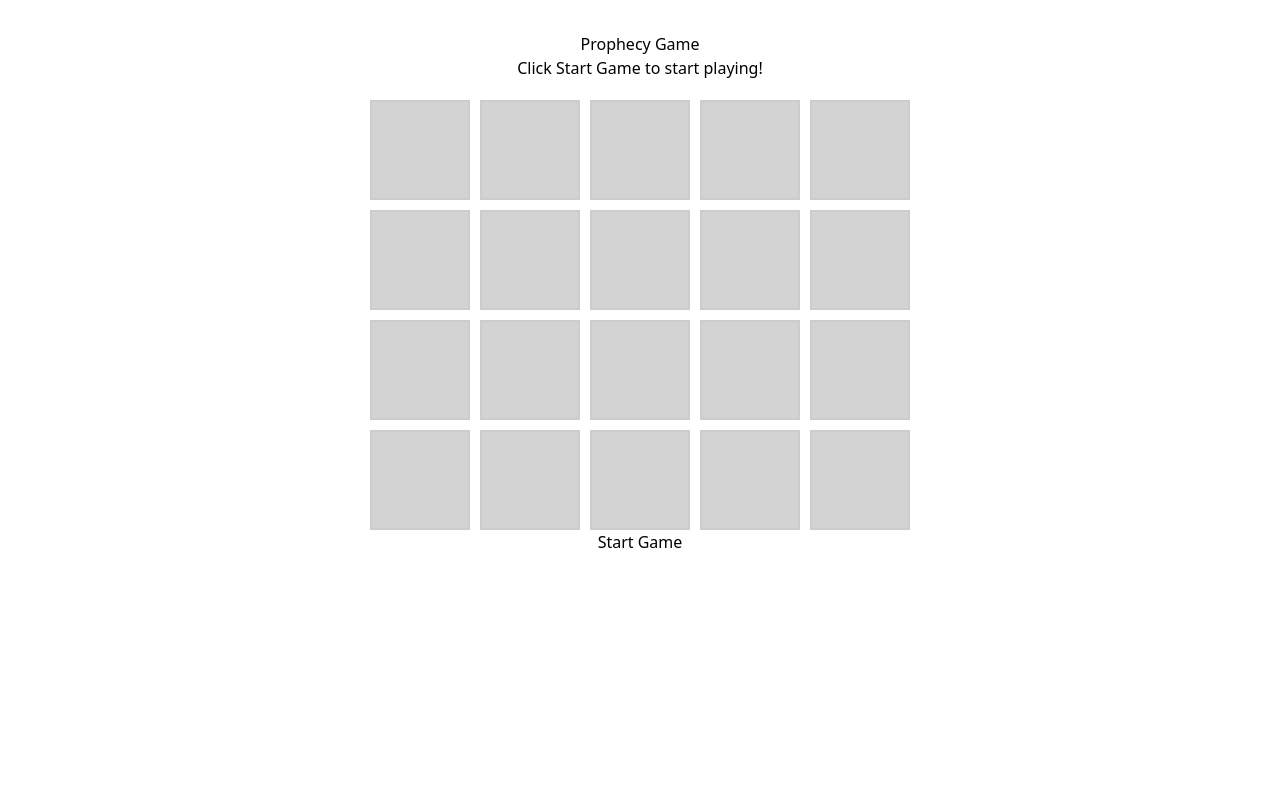
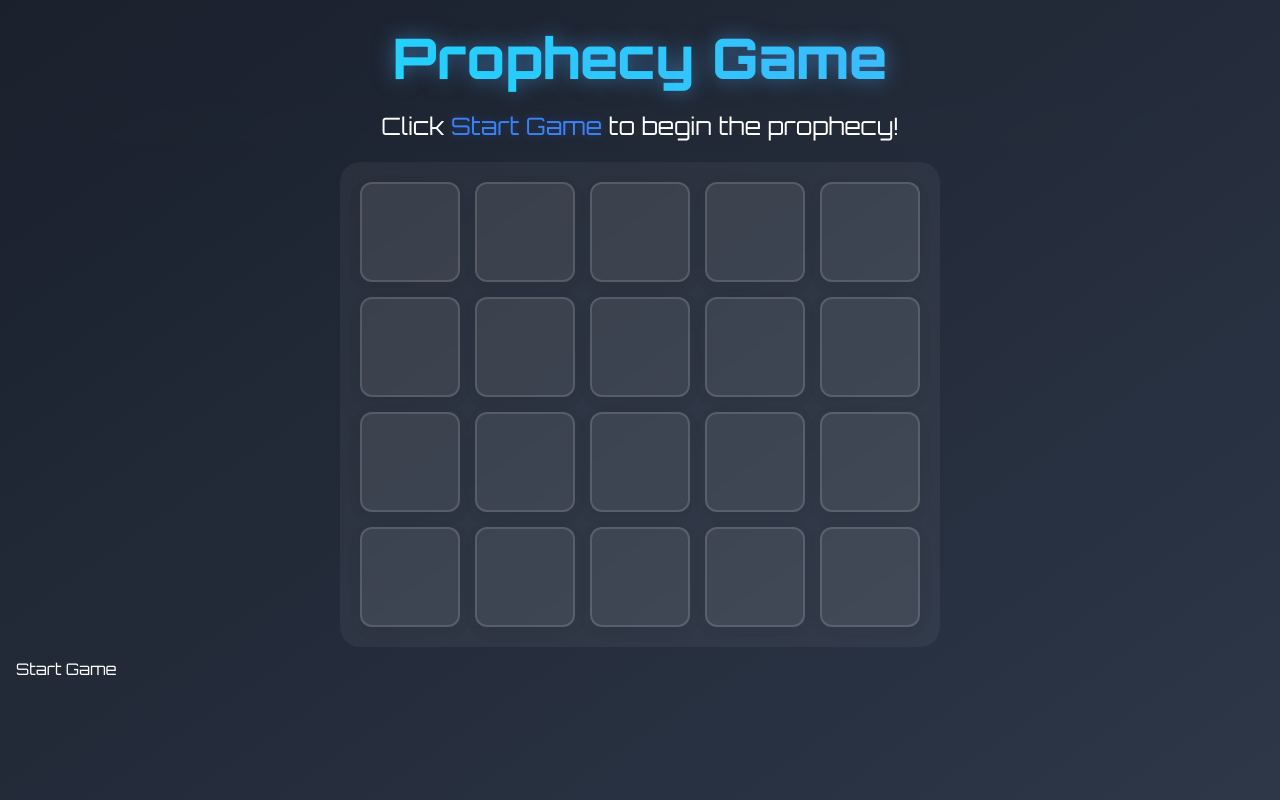
Before and after one commit to Gaurav-Shah05/prophecy-game, a React (Vite) app: page / in a window 1280 px wide. Built offline with nearby package versions, Linux system fonts and the light colour scheme.

Commit message:
modified styles

```diff
--- a/index.html
+++ b/index.html
@@ -2,7 +2,7 @@
 <html lang="en">
   <head>
     <meta charset="UTF-8" />
-    <link rel="icon" type="image/svg+xml" href="src/assets/game_logo.webp" />
+    <link rel="icon" type="image/svg+xml" href="src/assets/game-logo.webp" />
     <meta name="viewport" content="width=device-width, initial-scale=1.0" />
     <title>Prophecy Game</title>
   </head>
--- a/src/App.css
+++ b/src/App.css
@@ -1,73 +1,138 @@
+@import url('https://fonts.googleapis.com/css2?family=Orbitron:wght@400;600;800&display=swap');
+
 #root {
-  max-width: 1280px;
   margin: 0 auto;
-  padding: 2rem;
+  padding: 1rem;
+  font-family: 'Orbitron', sans-serif;
+  background: linear-gradient(145deg, #1a202c 0%, #2d3748 100%);
+  min-height: 100vh;
+  color: white;
+}
+
+.game-title {
+  font-size: clamp(2rem, 5vw, 3.5rem);
+  font-weight: 800;
+  background: linear-gradient(45deg, #00f2fe, #4facfe);
+  -webkit-background-clip: text;
+  -webkit-text-fill-color: transparent;
+  text-shadow: 0 0 20px rgba(79, 172, 254, 0.5);
+  text-align: center;
+  padding: 0 1rem;
+}
+
+.grid-container {
+  display: grid;
+  grid-template-columns: repeat(5, minmax(60px, 100px));
+  gap: clamp(8px, 2vw, 15px);
+  justify-content: center;
+  margin: 10px auto;
+  padding: clamp(10px, 3vw, 20px);
+  background: rgba(255, 255, 255, 0.05);
+  border-radius: 20px;
+  backdrop-filter: blur(10px);
+  width: fit-content;
+  max-width: 95vw;
+}
+
+.grid-item {
+  aspect-ratio: 1;
+  width: 100%;
+  height: auto;
+  font-size: clamp(20px, 4vw, 28px);
+  display: flex;
+  justify-content: center;
+  align-items: center;
+  border-radius: 12px;
+  background: rgba(255, 255, 255, 0.1);
+  border: 2px solid rgba(255, 255, 255, 0.2);
+  cursor: pointer;
+  transition: all 0.3s ease;
+  color: white;
+  box-shadow: 0 4px 15px rgba(0, 0, 0, 0.1);
+}
+
+/* Player 1 hover style */
+.player1-turn .grid-item:not(.cursor-not-allowed):hover {
+  background: linear-gradient(135deg, rgba(236, 72, 153, 0.3), rgba(244, 114, 182, 0.3));
+  border-color: #ec4899;
+  transform: translateY(-3px);
+  box-shadow: 0 6px 20px rgba(236, 72, 153, 0.3);
+}
+
+.player2-turn .grid-item:not(.cursor-not-allowed):hover {
+  background: linear-gradient(135deg, rgba(59, 130, 246, 0.3), rgba(147, 197, 253, 0.3));
+  border-color: #3b82f6;
+  transform: translateY(-3px);
+  box-shadow: 0 6px 20px rgba(59, 130, 246, 0.3);
+}
+
+.grid-item.cursor-not-allowed {
+  background: rgba(255, 255, 255, 0.05);
+  cursor: not-allowed;
+  opacity: 0.7;
+}
+
+.player-info {
+  font-size: clamp(1rem, 3vw, 1.5rem);
+  padding: 0.5rem 1rem;
+  border-radius: 12px;
+  backdrop-filter: blur(5px);
+  max-width: 90%;
+  margin: 0 auto;
   text-align: center;
 }
 
-.logo {
-  height: 6em;
-  padding: 1.5em;
-  will-change: filter;
-  transition: filter 300ms;
-}
-.logo:hover {
-  filter: drop-shadow(0 0 2em #646cffaa);
-}
-.logo.react:hover {
-  filter: drop-shadow(0 0 2em #61dafbaa);
+/* Add these styles for the numbers */
+.text-pink-400 {
+  color: #ec4899;
+  text-shadow: 0 0 10px rgba(236, 72, 153, 0.3);
 }
 
-@keyframes logo-spin {
-  from {
-    transform: rotate(0deg);
+.text-blue-400 {
+  color: #3b82f6;
+  text-shadow: 0 0 10px rgba(59, 130, 246, 0.3);
+}
+
+/* Add style for auto-filled X's */
+.text-gray-400 {
+  color: #9ca3af;
+  text-shadow: 0 0 10px rgba(156, 163, 175, 0.3);
+}
+
+/* Add responsive styles for the menu */
+@media (max-width: 768px) {
+  .cell-menu {
+    position: fixed;
+    bottom: 20px !important;
+    left: 50% !important;
+    transform: translateX(-50%) !important;
+    top: auto !important;
+    width: 90%;
+    max-width: 200px;
   }
-  to {
-    transform: rotate(360deg);
+
+  .button-container {
+    flex-direction: column;
+    align-items: center;
+    gap: 1rem;
+  }
+
+  .button-container button {
+    width: 80%;
+    max-width: 200px;
   }
 }
 
-@media (prefers-reduced-motion: no-preference) {
-  a:nth-of-type(2) .logo {
-    animation: logo-spin infinite 20s linear;
-  }
+/* Add this new style for non-started game */
+.game-not-started .grid-item {
+  cursor: default !important;
+  pointer-events: none;
+  opacity: 0.7;
 }
 
-.card {
-  padding: 2em;
+.game-not-started .grid-item:hover {
+  transform: none;
+  box-shadow: none;
+  border-color: rgba(255, 255, 255, 0.2);
+  background: rgba(255, 255, 255, 0.1);
 }
-
-.read-the-docs {
-  color: #888;
-}
-.grid-container {
-  display: grid;
-  grid-template-columns: repeat(5, 100px); /* 4 equal columns of 100px */
-  gap: 10px; /* Spacing between cells */
-  justify-content: center; /* Center the grid */
-  margin-top: 20px;
-}
-
-.grid-item {
-  background-color: lightgray;
-  border: 2px solid #ccc;
-  height: 100px; /* Same height for all cells */
-  display: flex;
-  justify-content: center;
-  align-items: center;
-  font-size: 24px; /* Text size inside cells */
-  cursor: pointer;
-  transition: background-color 0.3s ease;
-}
-
-.grid-item:hover {
-  background-color: #f0f0f0; /* Slight color change on hover */
-}
-
-.relative {
-  position: relative;
-}
-
-.absolute {
-  position: absolute;
-}
--- a/src/App.jsx
+++ b/src/App.jsx
@@ -1,26 +1,34 @@
 // src/App.js
 import React, { useState } from 'react';
 import Grid from './Grid';
-import Buttons from './Buttons';
 
 const App = () => {
     const [gameStarted, setGameStarted] = useState(false);
     const [currentPlayer, setCurrentPlayer] = useState('Player 1');
 
+    // Function to get player color class
+    const getPlayerColorClass = (player) => {
+        return player === 'Player 1' ? 'text-pink-400' : 'text-blue-400';
+    };
+
     return (
-        <div>
-            <h1 className="text-left text-4xl font-bold">Prophecy Game</h1>
-            <h1 className="text-lg mb-2">
-                {gameStarted
-                    ? `Current Player: ${currentPlayer}`
-                    :  (
-                        <>
-                            Click <span className="font-semibold text-blue-500">Start Game</span> to start playing!
-                        </>
-                    )
-}
-            </h1>
-            <div className="w-4/12 flex flex-col justify-between m-auto">
+        <div className="max-w-[1200px] mx-auto px-4">
+            <h1 className="game-title">Prophecy Game</h1>
+            <div className="player-info mt-1.5 m-auto">
+                {gameStarted ? (
+                    <span>
+                        Current Player: {' '}
+                        <span className={getPlayerColorClass(currentPlayer)}>
+                            {currentPlayer}
+                        </span>
+                    </span>
+                ) : (
+                    <>
+                        Click <span className="font-semibold text-blue-400">Start Game</span> to begin the prophecy!
+                    </>
+                )}
+            </div>
+            <div className="w-full md:w-6/12 flex flex-col justify-between m-auto">
                 <Grid
                     gameStarted={gameStarted}
                     setGameStarted={setGameStarted}
--- a/src/Buttons.jsx
+++ b/src/Buttons.jsx
@@ -4,7 +4,10 @@ const Buttons = ({text, otherClass, onClick}) => {
     return (
         <div
             onClick={onClick}
-            className={`bg-sky-900 text-white py-2 w-36 rounded-md hover:bg-sky-600 cursor-pointer ${otherClass}`}
+            className={`bg-gradient-to-r from-blue-500 to-blue-600 text-white py-2 md:py-3
+            w-full md:w-36 rounded-xl hover:from-blue-600 hover:to-blue-700 cursor-pointer
+            transition-all duration-300 transform hover:-translate-y-1
+            shadow-lg hover:shadow-xl text-center ${otherClass}`}
         >
             {text}
         </div>
--- a/src/Grid.jsx
+++ b/src/Grid.jsx
@@ -10,6 +10,10 @@ const Grid = ({ gameStarted, setGameStarted, currentPlayer, setCurrentPlayer })
   const [selectedCell, setSelectedCell] = useState(null);
   const [moveHistory, setMoveHistory] = useState([]);
   const [playerHistory, setPlayerHistory] = useState([]);
+  const [playerMoves, setPlayerMoves] = useState(Array(4).fill().map(() => Array(5).fill(null)));
+  const [autoFilledCells, setAutoFilledCells] = useState(
+    Array(4).fill().map(() => Array(5).fill(false))
+  );
 
   // Get unavailable numbers for a specific cell
   const getUnavailableNumbers = (rowIndex, colIndex, currentGrid) => {
@@ -33,22 +37,30 @@ const Grid = ({ gameStarted, setGameStarted, currentPlayer, setCurrentPlayer })
   const checkAndAutoFill = (currentGrid) => {
     let gridChanged = false;
     const newGrid = [...currentGrid.map(row => [...row])];
-    const allOptions = ['1', '2', '3', '4', '5', 'X'];
+    const newAutoFilled = [...autoFilledCells.map(row => [...row])];
+    const allOptions = ['1', '2', '3', '4', '5'];
 
     for (let row = 0; row < newGrid.length; row++) {
       for (let col = 0; col < newGrid[0].length; col++) {
         if (newGrid[row][col] === null) {
           const unavailable = getUnavailableNumbers(row, col, newGrid);
-          const available = allOptions.filter(opt => !unavailable.has(opt));
 
-          if (available.length === 1) {
-            newGrid[row][col] = available[0];
+          // Check if all numbers (1-5) are used in this row or column
+          const allNumbersUsed = allOptions.every(num => unavailable.has(num));
+
+          // Only fill with X if all numbers are used
+          if (allNumbersUsed) {
+            newGrid[row][col] = 'X';
+            newAutoFilled[row][col] = true; // Mark as auto-filled
             gridChanged = true;
           }
         }
       }
     }
 
+    if (gridChanged) {
+      setAutoFilledCells(newAutoFilled);
+    }
     return gridChanged ? newGrid : null;
   };
 
@@ -61,17 +73,32 @@ const Grid = ({ gameStarted, setGameStarted, currentPlayer, setCurrentPlayer })
 
     // Update the selected cell
     let newGrid = grid.map(row => [...row]);
+    let newPlayerMoves = playerMoves.map(row => [...row]);
+    let newAutoFilled = autoFilledCells.map(row => [...row]);
+
+    // Store which player made this move and mark as not auto-filled
     newGrid[selectedCell.rowIndex][selectedCell.colIndex] = value;
+    newPlayerMoves[selectedCell.rowIndex][selectedCell.colIndex] = currentPlayer;
+    newAutoFilled[selectedCell.rowIndex][selectedCell.colIndex] = false;
 
     // Check for auto-fill opportunities
     let autoFilledGrid = checkAndAutoFill(newGrid);
     while (autoFilledGrid) {
       newGrid = autoFilledGrid;
+      // For auto-filled cells, also track the current player
+      for(let i = 0; i < newGrid.length; i++) {
+        for(let j = 0; j < newGrid[0].length; j++) {
+          if(newGrid[i][j] !== null && playerMoves[i][j] === null) {
+            newPlayerMoves[i][j] = currentPlayer;
+          }
+        }
+      }
       autoFilledGrid = checkAndAutoFill(newGrid);
     }
 
     // Update state
     setGrid(newGrid);
+    setPlayerMoves(newPlayerMoves);
     setMenuPosition(null);
     setSelectedCell(null);
     setCurrentPlayer(currentPlayer === 'Player 1' ? 'Player 2' : 'Player 1');
@@ -127,8 +154,16 @@ const Grid = ({ gameStarted, setGameStarted, currentPlayer, setCurrentPlayer })
     const previousGrid = moveHistory[moveHistory.length - 1];
     const previousPlayer = playerHistory[playerHistory.length - 1];
 
+    // Reset playerMoves for the undone cells
+    const newPlayerMoves = playerMoves.map((row, i) =>
+      row.map((player, j) =>
+        previousGrid[i][j] === null ? null : player
+      )
+    );
+
     // Update current state
     setGrid(previousGrid);
+    setPlayerMoves(newPlayerMoves);
     setCurrentPlayer(previousPlayer);
 
     // Remove the last state from history
@@ -139,15 +174,19 @@ const Grid = ({ gameStarted, setGameStarted, currentPlayer, setCurrentPlayer })
   const handleQuitGame = () => {
     setGameStarted(false);
     setGrid(initialGrid);
+    setPlayerMoves(Array(4).fill().map(() => Array(5).fill(null)));
     setCurrentPlayer('Player 1');
-    // Clear history when quitting
     setMoveHistory([]);
     setPlayerHistory([]);
   };
 
   return (
     <div className="relative">
-      <div className="grid-container mb-8">
+      <div className={`grid-container ${!gameStarted
+        ? 'game-not-started'
+        : currentPlayer === 'Player 1'
+          ? 'player1-turn'
+          : 'player2-turn'}`}>
         {grid.map((row, rowIndex) =>
           row.map((cell, colIndex) => (
             <div
@@ -155,7 +194,20 @@ const Grid = ({ gameStarted, setGameStarted, currentPlayer, setCurrentPlayer })
               className={`grid-item ${cell !== null ? 'cursor-not-allowed' : 'cursor-pointer'}`}
               onClick={(e) => handleCellClick(rowIndex, colIndex, e)}
             >
-              {cell}
+              {cell && (
+                <span
+                  className={`
+                    ${autoFilledCells[rowIndex][colIndex]
+                      ? 'text-gray-400'
+                      : playerMoves[rowIndex][colIndex] === 'Player 1'
+                        ? 'text-pink-400'
+                        : 'text-blue-400'
+                    }
+                  `}
+                >
+                  {cell}
+                </span>
+              )}
             </div>
           ))
         )}
@@ -167,6 +219,7 @@ const Grid = ({ gameStarted, setGameStarted, currentPlayer, setCurrentPlayer })
           onSelect={handleMenuSelect}
           onClose={handleMenuClose}
           unavailableNumbers={getUnavailableNumbers(selectedCell.rowIndex, selectedCell.colIndex, grid)}
+          currentPlayer={currentPlayer}
         />
       )}
 
```
Also changed, not shown: src/CellMenu.jsx (+24 -9 lines), src/assets/game-logo.webp (added), src/assets/game_logo.webp (deleted).
